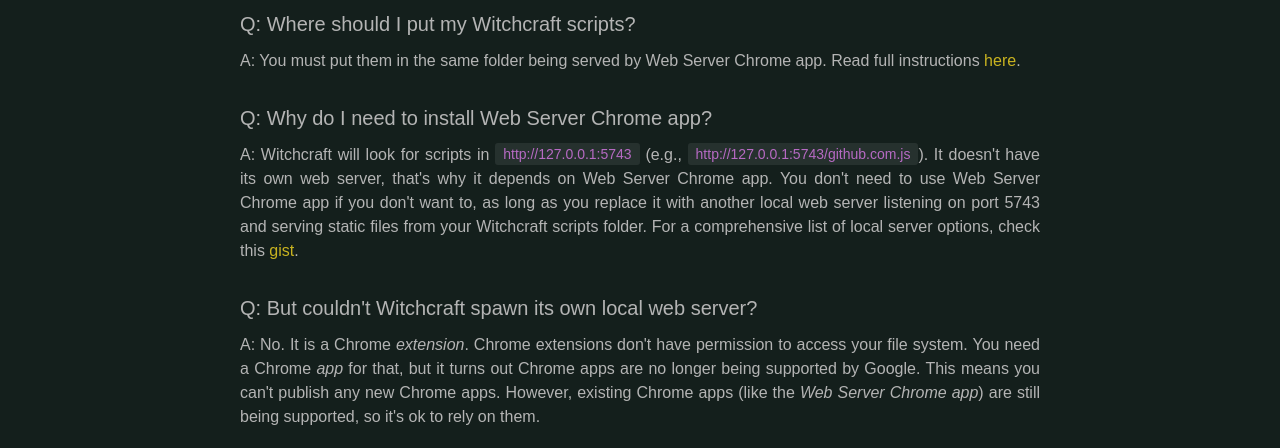
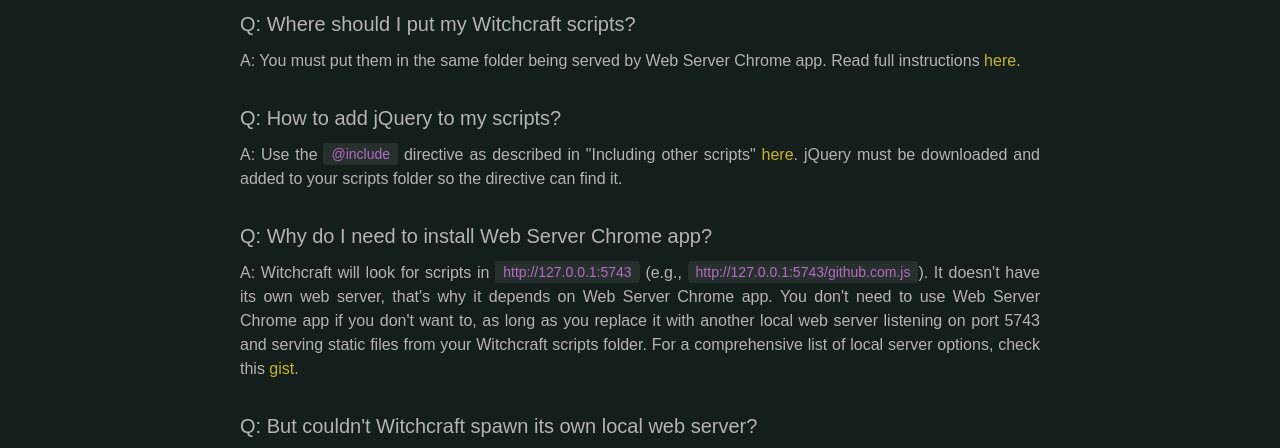
Before and after one commit to luciopaiva/witchcraft, a browser extension: page docs/faq.html in a window 1280 px wide. Shown: the part 298-746 px from the top of the page. Drawn offline with Linux system fonts and the light colour scheme.

Commit message:
FAQ: how to add jquery to my scripts

```diff
--- a/docs/faq.html
+++ b/docs/faq.html
@@ -36,6 +36,10 @@
 
         <p class="answer">A: You must put them in the same folder being served by Web Server Chrome app. Read full instructions <a
                 href="how-to-install.html" target="_blank">here</a>.</p>
+
+        <p class="question">Q: How to add jQuery to my scripts?</p>
+
+        <p class="answer">A: Use the <span class="code">@include</span> directive as described in "Including other scripts" <a href="index.html#include-directive">here</a>. jQuery must be downloaded and added to your scripts folder so the directive can find it.</p>
 
         <p class="question">Q: Why do I need to install Web Server Chrome app?</p>
 
```
Also changed, not shown: docs/index.html (+1 -1 lines).
